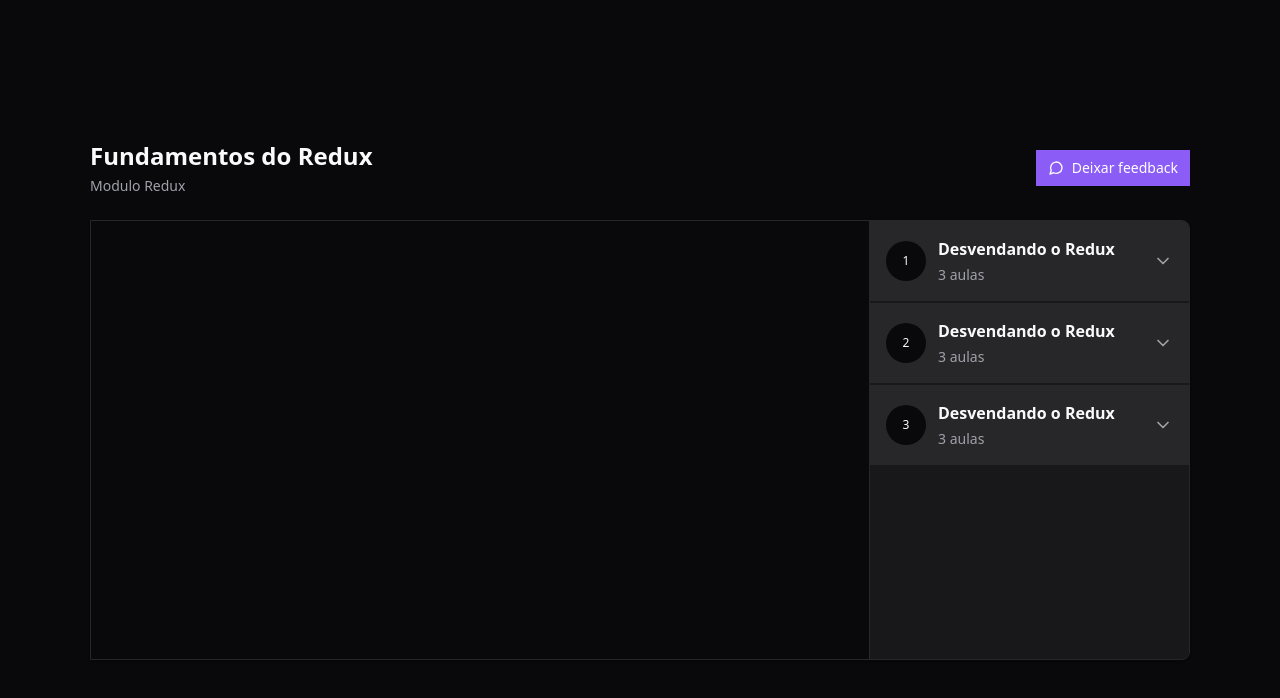
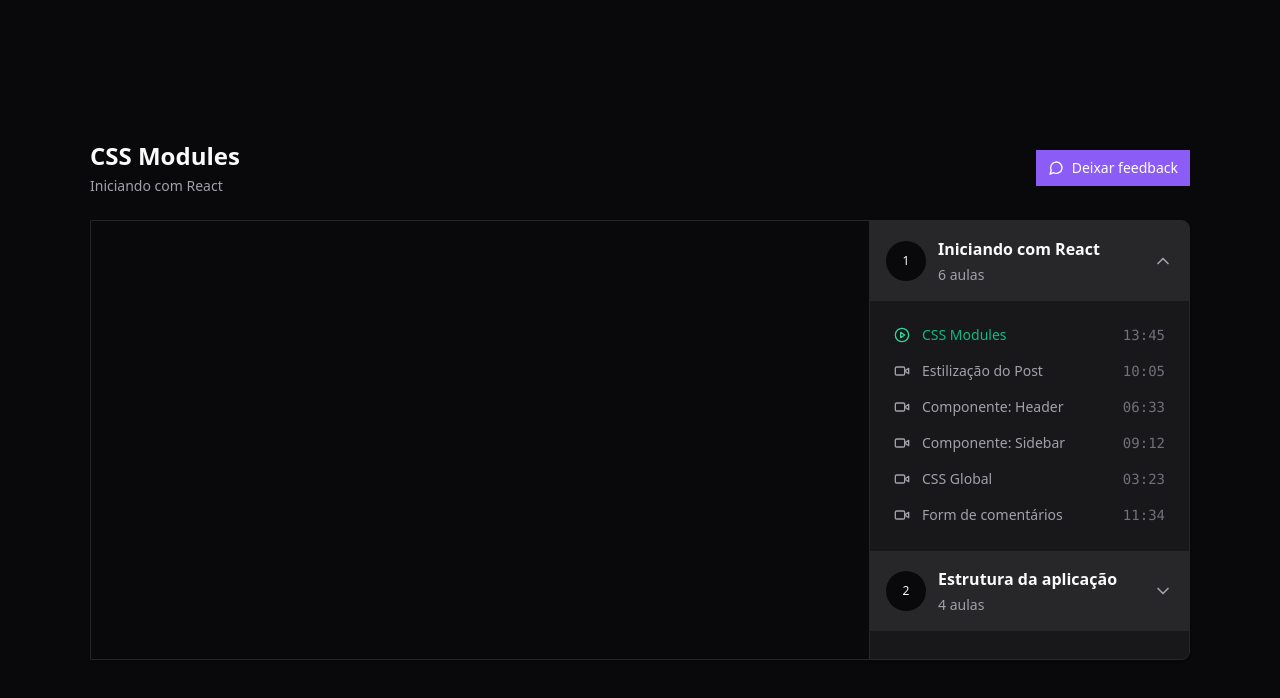
Before and after one commit to FischerRobson/react-redux-zustand, a React (Vite) app: page / in a window 1280 px wide. Shown: the top 698 px of the page. Built offline with nearby package versions, Linux system fonts and the light colour scheme.

Commit message:
player slice and actions, new visual features for current lesson

```diff
--- a/src/components/Header.tsx
+++ b/src/components/Header.tsx
@@ -1,8 +1,12 @@
+import { useCurrentLesson } from "../store/slices/player"
+
 export function Header() {
+  const { currentModule, currentLesson } = useCurrentLesson()
+
   return (
     <div className="flex flex-col gap-1">
-      <h1 className="text-2xl font-bold">Fundamentos do Redux</h1>
-      <span className="text-sm text-zinc-400">Modulo Redux</span>
+      <h1 className="text-2xl font-bold">{currentLesson.title}</h1>
+      <span className="text-sm text-zinc-400">{currentModule.title}</span>
     </div>
   )
 }
--- a/src/components/Lesson.tsx
+++ b/src/components/Lesson.tsx
@@ -1,14 +1,25 @@
-import { Video } from "lucide-react";
+import { PlayCircle, Video } from "lucide-react";
 
 interface LessonProps {
   title: string;
   duration: string;
+  onPlay: () => void;
+  isActive?: boolean;
 }
 
-export function Lesson({ title, duration }: LessonProps) {
+export function Lesson({ title, duration, onPlay, isActive = false }: LessonProps) {
   return (
-    <button className='flex items-center gap-3 text-sm text-zinc-400'>
-      <Video className='h-4 w-4 text-zinc-400' />
+    <button
+      className='flex items-center gap-3 text-sm text-zinc-400 data-[active=true]:text-emerald-500 enabled:hover:text-zinc-100'
+      data-active={isActive}
+      disabled={isActive}
+      onClick={onPlay}
+    >
+      {isActive ? (
+        <PlayCircle className='h-4 w-4 text-emerald-400' />
+      ) : (
+        <Video className='h-4 w-4 text-zinc-400' />
+      )}
       <span>{title}</span>
       <span className='ml-auto font-mono text-sm text-zinc-500'>{duration}</span>
     </button>
--- a/src/components/Module.tsx
+++ b/src/components/Module.tsx
@@ -1,6 +1,9 @@
 import { ChevronDown } from "lucide-react";
 import { Lesson } from "./Lesson";
 import * as Collapsible from '@radix-ui/react-collapsible'
+import { useAppSelector } from "../store";
+import { useDispatch } from "react-redux";
+import { play } from "../store/slices/player";
 
 interface ModuleProps {
   moduleIndex: number;
@@ -9,8 +12,16 @@
 }
 
 export function Module({ moduleIndex, title, amountOfLessons }: ModuleProps) {
+  const lessons = useAppSelector(state => state.player.course.modules[moduleIndex].lessons)
+  const { currentModuleIndex, currentLessonIndex } = useAppSelector(state => {
+    const { currentModuleIndex, currentLessonIndex } = state.player
+    return { currentModuleIndex, currentLessonIndex }
+  })
+
+  const dispatch = useDispatch()
+
   return (
-    <Collapsible.Root className="group">
+    <Collapsible.Root className="group" defaultOpen={moduleIndex === 0}>
       <Collapsible.Trigger className="flex w-full items-center gap-3 bg-zinc-800 p-4">
         <div className="flex h-10 w-10 rounded-full items-center justify-center bg-zinc-950 text-xs">
           {moduleIndex + 1}
@@ -21,14 +32,22 @@
           <span className="text-sm text-zinc-400">{amountOfLessons} aulas</span>
         </div>
 
-        <ChevronDown className="w-5 h-5 ml-auto text-zinc-400 data-[state=open]:rotate-180 transition-transform" />
+        <ChevronDown className="w-5 h-5 ml-auto text-zinc-400 group-data-[state=open]:rotate-180 transition-transform duration-300" />
       </Collapsible.Trigger>
 
       <Collapsible.Content>
         <nav className="flex flex-col relative gap-4 p-6">
-          <Lesson title="Fundamentos do Redux" duration="9:13" />
-          <Lesson title="Fundamentos do Redux" duration="9:13" />
-          <Lesson title="Fundamentos do Redux" duration="9:13" />
+          {lessons.map((lesson, index) => {
+            return (
+              <Lesson
+                key={lesson.id}
+                title={lesson.title}
+                duration={lesson.duration}
+                isActive={moduleIndex === currentModuleIndex && currentLessonIndex === index}
+                onPlay={() => dispatch(play({ moduleIndex, lessonIndex: index }))}
+              />
+            )
+          })}
         </nav>
       </Collapsible.Content>
     </Collapsible.Root>
--- a/src/components/Video.tsx
+++ b/src/components/Video.tsx
@@ -1,10 +1,23 @@
 import ReactPlayer from "react-player";
+import { useDispatch } from "react-redux";
+import { next, useCurrentLesson } from "../store/slices/player";
 
 export function Video() {
+  const { currentLesson } = useCurrentLesson()
+
+  const dispatch = useDispatch()
+
   return (
     <div className="flex-1">
       <div className='w-full bg-zinc-950 aspect-video'>
-        <ReactPlayer width="100%" height="100%" controls url="https://www.youtube.com/watch?v=5oi91NmRMHc&ab_channel=LUTYHD" />
+        <ReactPlayer
+          width="100%"
+          height="100%"
+          controls
+          playing
+          url={`https://www.youtube.com/watch?v=${currentLesson.id}`}
+          onEnded={() => dispatch(next())}
+        />
       </div>
     </div>
   )
--- a/src/pages/Player.tsx
+++ b/src/pages/Player.tsx
@@ -2,8 +2,19 @@
 import { Header } from '../components/Header'
 import { Video } from '../components/Video'
 import { Module } from '../components/Module'
+import { useAppSelector } from '../store'
+import { useCurrentLesson } from '../store/slices/player'
+import { useEffect } from 'react'
 
 export function Player() {
+  const modules = useAppSelector(state => state.player.course.modules)
+
+  const { currentLesson } = useCurrentLesson()
+
+  useEffect(() => {
+    document.title = currentLesson.title
+  }, [currentLesson])
+
   return (
     <div className="h-screen bg-zinc-950 text-zinc-50 flex justify-center items-center">
       <div className="flex w-[1100px] flex-col gap-6">
@@ -21,9 +32,11 @@
 
           <aside className="w-80 absolute top-0 bottom-0 right-0 border-l divide-y-2 divide-zinc-900 border-zinc-800 bg-zinc-900 overflow-y-scroll scrollbar scrollbar-thin scrollbar-track-zinc-950 scrollbar-thumb-zinc-800">
 
-            <Module moduleIndex={0} title='Desvendando o Redux' amountOfLessons={3} />
-            <Module moduleIndex={1} title='Desvendando o Redux' amountOfLessons={3}/>
-            <Module moduleIndex={2} title='Desvendando o Redux' amountOfLessons={3}/>
+            {modules.map((module, index) => {
+              return (
+                <Module key={module.id} moduleIndex={index} title={module.title} amountOfLessons={module.lessons.length} />
+              )
+            })}
 
           </aside>
         </main>
--- a/src/store/index.ts
+++ b/src/store/index.ts
@@ -1,8 +1,11 @@
-import { configureStore, createSlice } from '@reduxjs/toolkit'
+import { configureStore } from '@reduxjs/toolkit'
 import { useSelector, TypedUseSelectorHook } from 'react-redux'
+import { player } from './slices/player'
 
 export const store = configureStore({
-  reducer: {},
+  reducer: {
+    player,
+  },
 })
 
 export type RootState = ReturnType<typeof store.getState>
--- /dev/null
+++ b/src/store/slices/player.ts
@@ -0,0 +1,72 @@
+import { PayloadAction, createSlice } from "@reduxjs/toolkit";
+import { useAppSelector } from "..";
+
+const playerSlice = createSlice({
+  name: "player",
+  initialState: {
+    course: {
+      modules: [
+        {
+          id: '1',
+          title: 'Iniciando com React',
+          lessons: [
+            { id: 'Jai8w6K_GnY', title: 'CSS Modules', duration: '13:45' },
+            { id: 'w-DW4DhDfcw', title: 'Estilização do Post', duration: '10:05' },
+            { id: 'D83-55LUdKE', title: 'Componente: Header', duration: '06:33' },
+            { id: 'W_ATsETujaY', title: 'Componente: Sidebar', duration: '09:12' },
+            { id: 'Pj8dPeameYo', title: 'CSS Global', duration: '03:23' },
+            { id: '8KBq2vhwbac', title: 'Form de comentários', duration: '11:34' },
+          ],
+        },
+        {
+          id: '2',
+          title: 'Estrutura da aplicação',
+          lessons: [
+            { id: 'gE48FQXRZ_o', title: 'Componente: Comment', duration: '13:45' },
+            { id: 'Ng_Vk4tBl0g', title: 'Responsividade', duration: '10:05' },
+            { id: 'h5JA3wfuW1k', title: 'Interações no JSX', duration: '06:33' },
+            { id: '1G0vSTqWELg', title: 'Utilizando estado', duration: '09:12' },
+          ],
+        },
+      ],
+    },
+    currentModuleIndex: 0,
+    currentLessonIndex: 0,
+  },
+  reducers: {
+    play: (state, action: PayloadAction<{ moduleIndex: number, lessonIndex: number }>) => {
+      state.currentModuleIndex = action.payload.moduleIndex
+      state.currentLessonIndex = action.payload.lessonIndex
+    },
+    next: (state) => {
+      const nextLessonIndex = state.currentLessonIndex + 1
+      const nextLesson = state.course.modules[state.currentModuleIndex].lessons[nextLessonIndex]
+
+      if (nextLesson) {
+        state.currentLessonIndex = nextLessonIndex
+      } else {
+        const nextModuleIndex = state.currentModuleIndex + 1
+        const nextModule = state.course.modules[nextModuleIndex]
+
+        if (nextModule) {
+          state.currentModuleIndex = nextModuleIndex
+          state.currentLessonIndex = 0
+        }
+
+      }
+
+    }
+  }
+})
+
+export const player = playerSlice.reducer
+export const { play, next } = playerSlice.actions
+
+export function useCurrentLesson() {
+  return useAppSelector(state => {
+    const { currentLessonIndex, currentModuleIndex } = state.player
+    const currentModule = state.player.course.modules[currentModuleIndex]
+    const currentLesson = currentModule.lessons[currentLessonIndex]
+    return { currentModule, currentLesson }
+  })
+}
```
